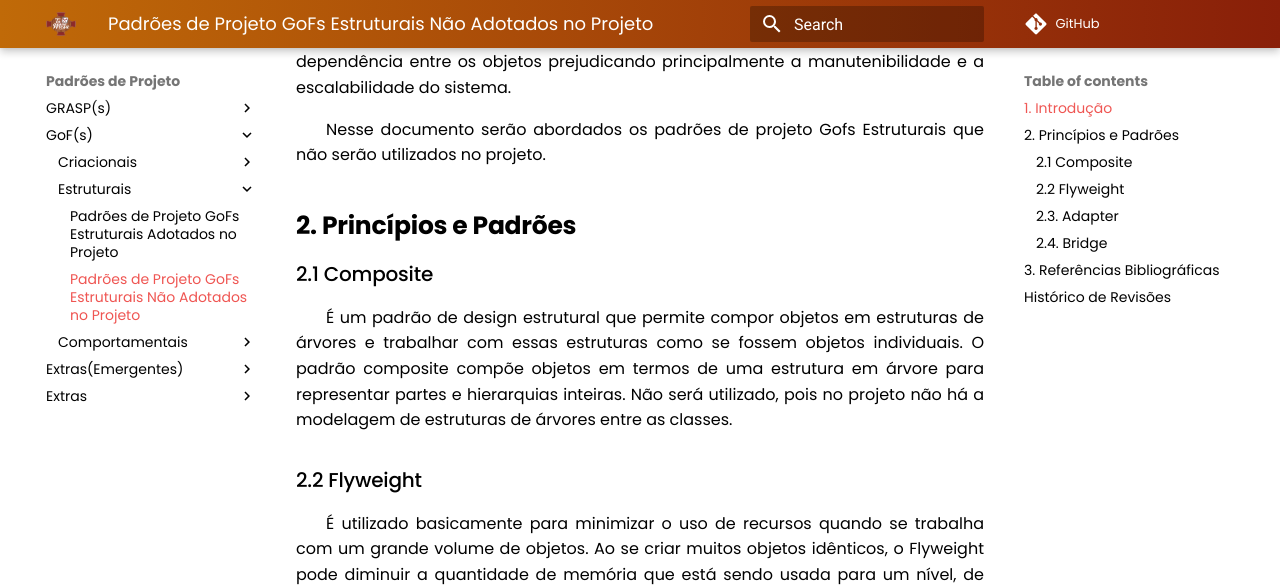
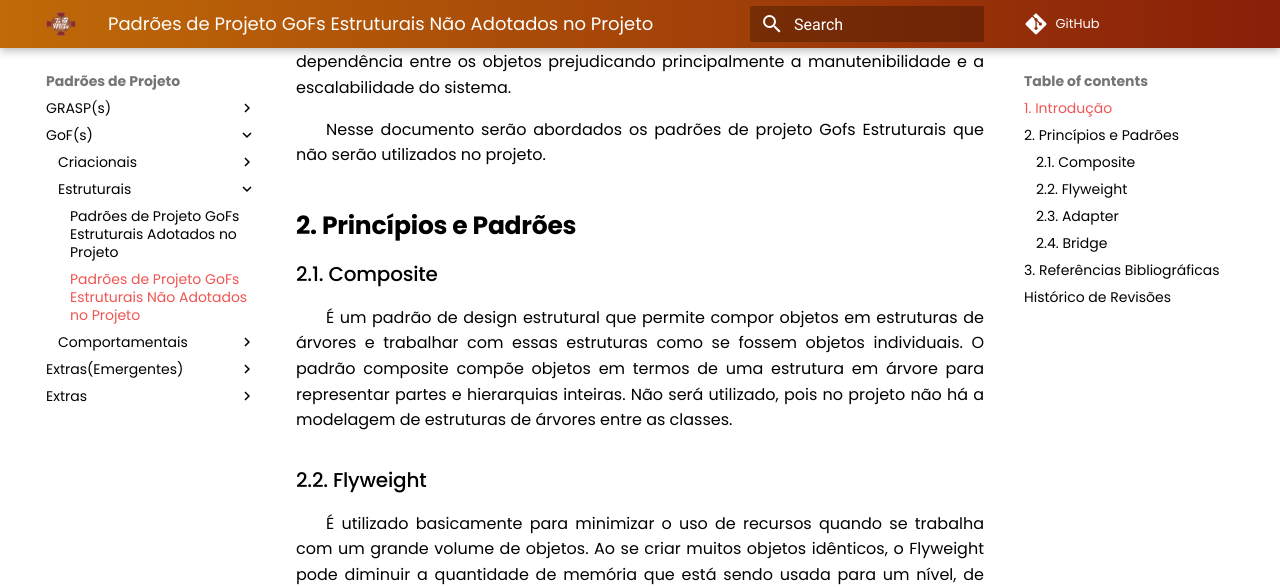
Before and after one commit to UnBArqDsw2021-1/2021.1_G02_TaNaMesa_docs, an MkDocs documentation site: the page built from docs/3-Padroes-de-Projeto/GoFs/Estruturais/Padroes-Nao-Adotados-no-Projeto.md, in a window 1280 px wide and 900 px high, scrolled down 322 px. Shown: the top 587 px of the window. Built offline with MkDocs 1.6.1 and Material for MkDocs 9.7.7, drawn with Linux system fonts in a browser that asks for light colours; comment, search, counter and statistics services are not loaded.

Commit message:
(#104) Padronizando tópicos

```diff
--- a/docs/3-Padroes-de-Projeto/GoFs/Estruturais/Padroes-Nao-Adotados-no-Projeto.md
+++ b/docs/3-Padroes-de-Projeto/GoFs/Estruturais/Padroes-Nao-Adotados-no-Projeto.md
@@ -8,11 +8,11 @@ Nesse documento serão abordados os padrões de projeto Gofs Estruturais que nã
 
 ## 2. Princípios e Padrões
 
-### 2.1 Composite
+### 2.1. Composite
 
 É um padrão de design estrutural que permite compor objetos em estruturas de árvores e trabalhar com essas estruturas como se fossem objetos individuais. O padrão composite compõe objetos em termos de uma estrutura em árvore para representar partes e hierarquias inteiras. Não será utilizado, pois no projeto não há a modelagem de estruturas de árvores entre as classes.
 
-### 2.2 Flyweight
+### 2.2. Flyweight
 
 É utilizado basicamente para minimizar o uso de recursos quando se trabalha com um grande volume de objetos. Ao se criar muitos objetos idênticos, o Flyweight pode diminuir a quantidade de memória que está sendo usada para um nível, de certa forma, administrável. Ele ajuda a reduzir o custo de armazenamento de um grande número de objetos. Não será utilizado, pois no projeto inteiro há poucas repetições de objetos de classe idênticos, a economia de memória RAM seria mínimo.
 
```
Also changed, not shown: docs/3-Padroes-de-Projeto/GoFs/Estruturais/Padroes-Adotados-no-Projeto.md (+1 -1 lines).
